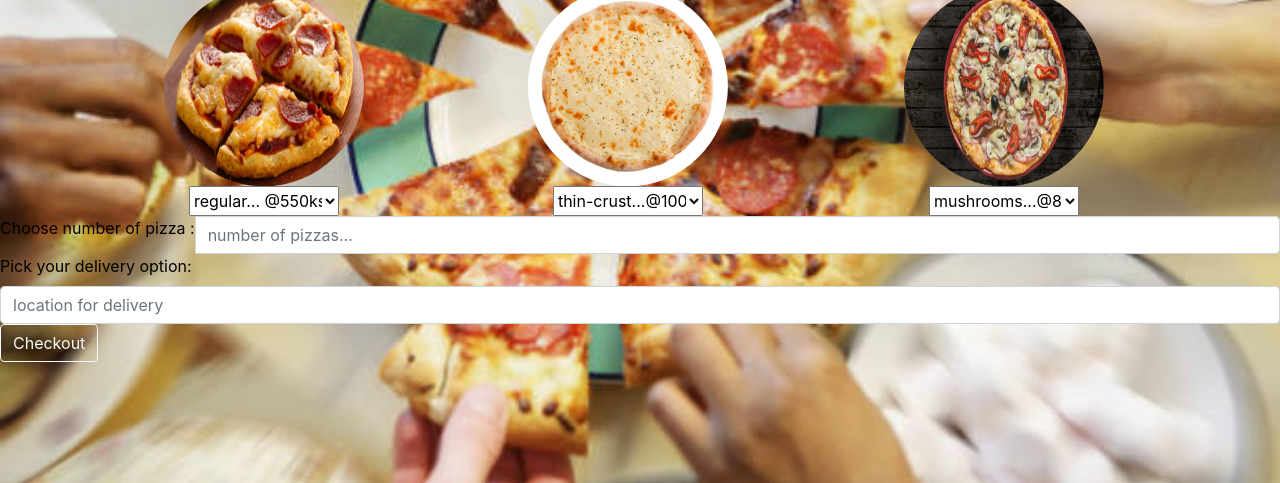
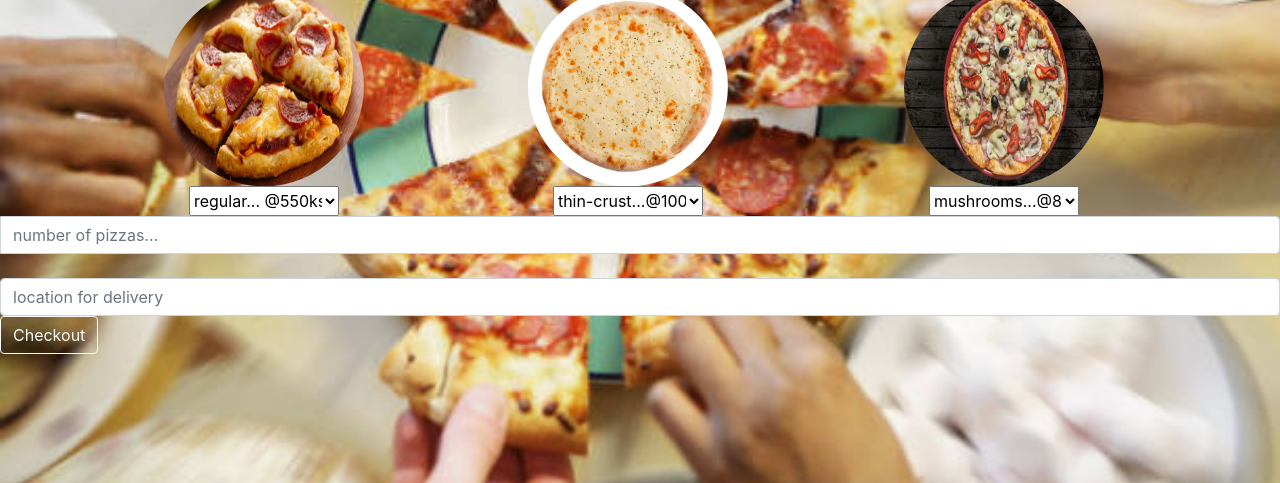
Before and after one commit to Netiar/pizza-palace, a plain HTML site: page index.html in a window 1280 px wide. Shown: the part 317-800 px from the top of the page. Drawn offline with nearby package versions, Linux system fonts and the light colour scheme; a web font is replaced by a local one.

Commit message:
modified form

```diff
--- a/index.html
+++ b/index.html
@@ -71,20 +71,15 @@
      </div>
      <form>
         <div class="input-group">
-          <label class="label" for="number ">Choose number of pizza :</label>
+          <label class="label" for="number "></label>
           <input type="number" class="form-control input" id="number" placeholder="number of pizzas..." min="1">
         </div>
         <div class="input-group2">
-          <label class="label" for="delivery ">Pick your delivery option:</label>
+          <label class="label" for="delivery "></label>
           <input type="text" class="form-control input" id="delivery" placeholder="location for delivery">
         </div>
 
        <button type="submit" id="button" class="btn  btn-outline-light btn-md">Checkout</button>
-
-
-
-
-
 
 
 
```
